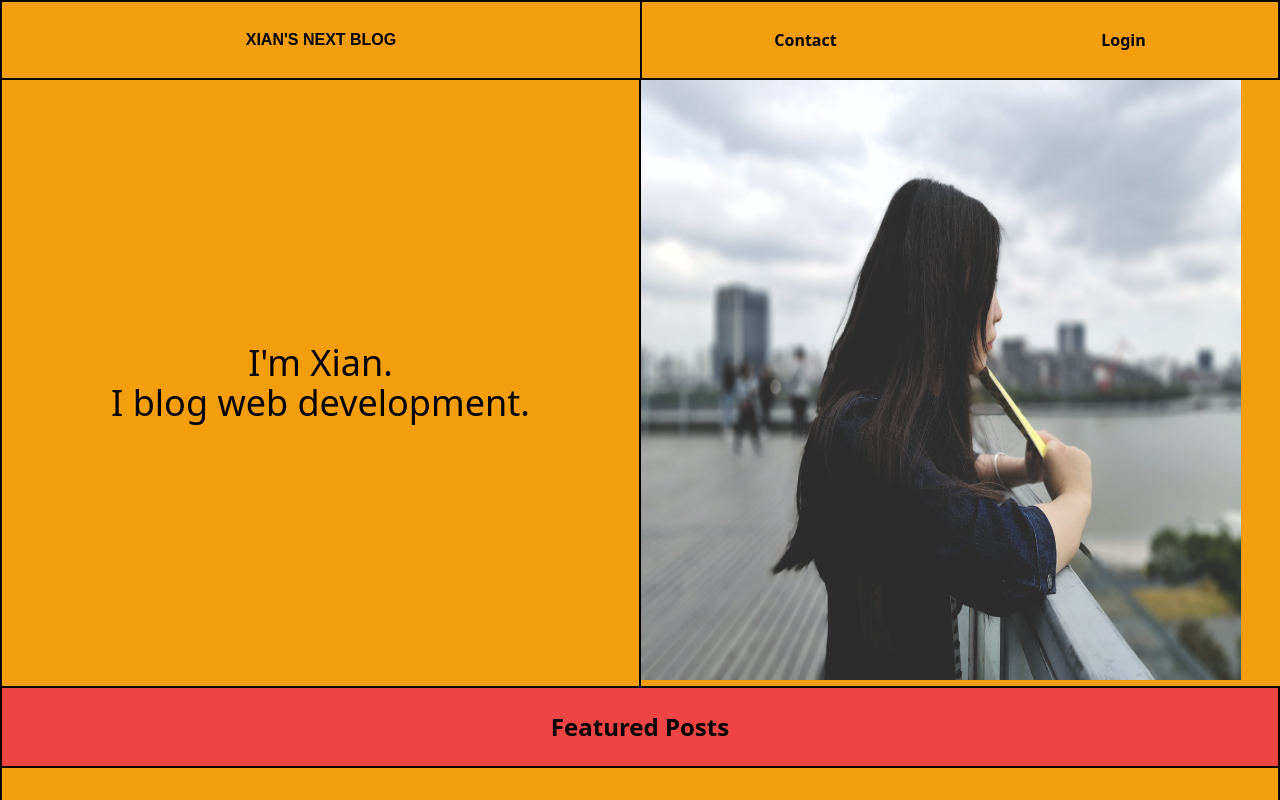
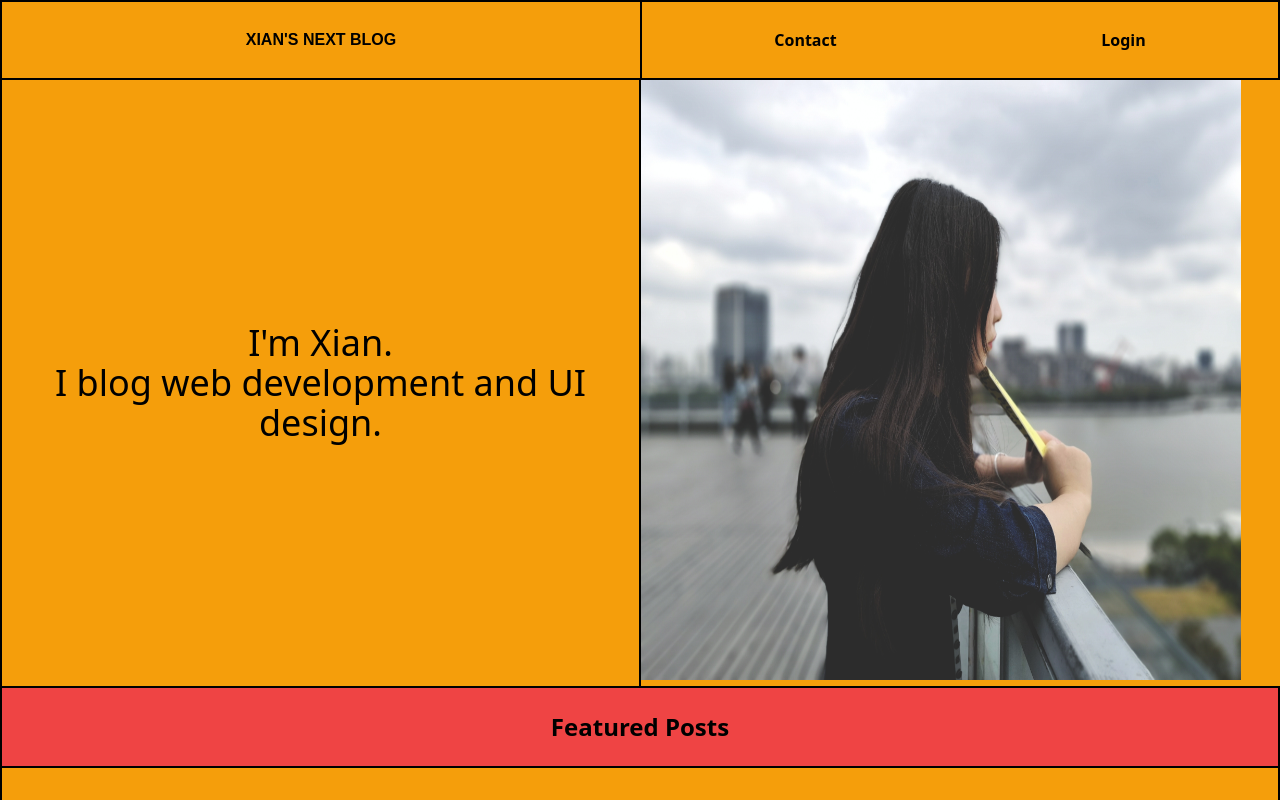
Before and after one commit to xnslx/next-blog, a Next.js app: page / in a window 1280 px wide. Shown: the top 800 px of the page. Built offline with nearby package versions, Linux system fonts and the light colour scheme; no server answers.

Commit message:
test account again

```diff
--- a/components/home-page/hero.js
+++ b/components/home-page/hero.js
@@ -5,7 +5,7 @@ function Hero() {
         <section className="grid md:grid-cols-2 border-l-2 border-black border-r-1 border-b-2">
             <div className="flex flex-col p-4 border-r-2 border-black justify-center items-center ">
                 <p className="text-4xl">I'm Xian.</p>
-                <p className="text-4xl text-center">I blog web development.</p>
+                <p className="text-4xl text-center">I blog web development and UI design.</p>
             </div>
             <div className="">
                 <Image src="/images/site/profile.jpg" alt="An image showing Xian" width={600} height={600}/>
```
